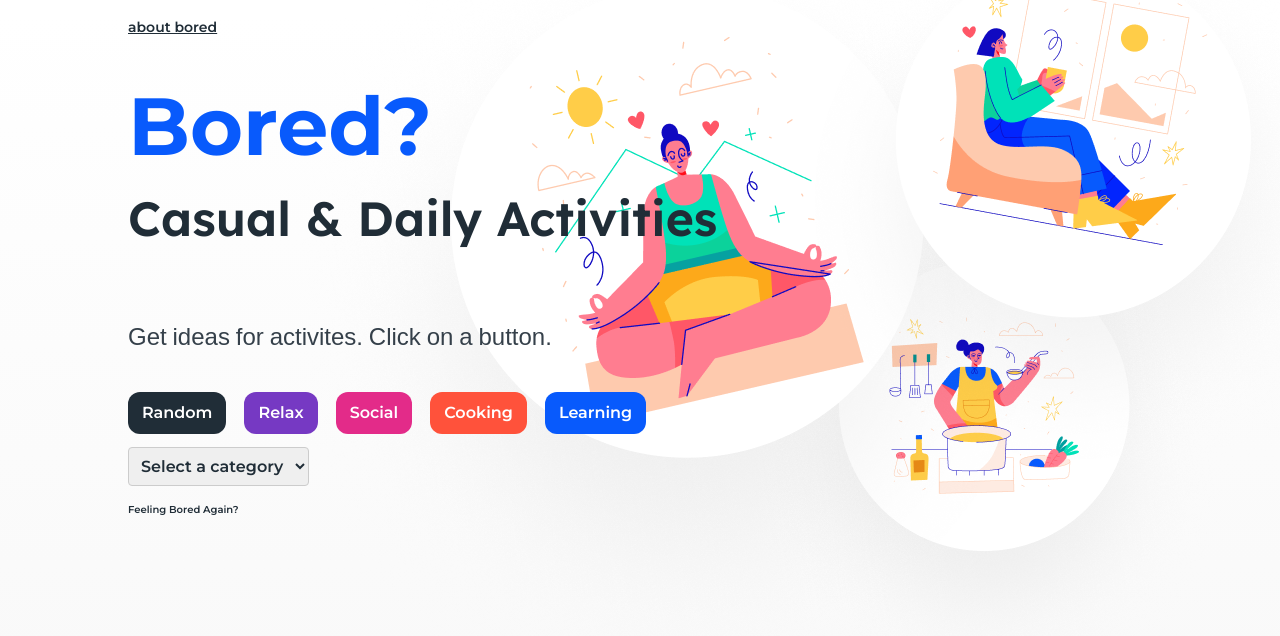
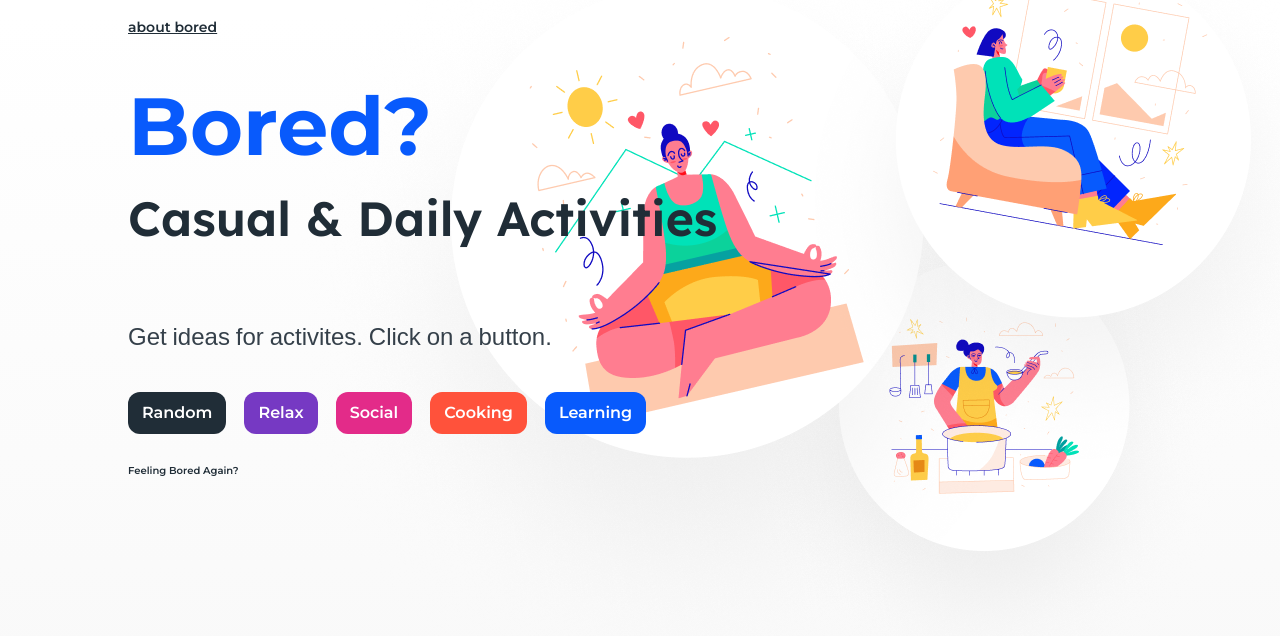
Before and after one commit to masiehdon/Bored, a React (Vite) app: page / in a window 1280 px wide. Shown: the top 636 px of the page. Built offline with nearby package versions, Linux system fonts and the light colour scheme.

Commit message:
create categoriy button instead of dropdown

```diff
--- a/src/App.jsx
+++ b/src/App.jsx
@@ -1,7 +1,7 @@
 import { useState } from 'react';
 import Button from './components/Button';
 import './App.css'
-import DropDown from './components/DropDown';
+import Categories from './components/Categories';
 
 function App() {
   const [activities, setActivities] = useState([])
@@ -17,16 +17,13 @@ function App() {
 
       const response = await fetch(url);
       const data = await response.json();
-      // const activity = data.activity
+
       setActivities(data.activity)
-      console.log(data);
+
     } catch (error) {
       console.error("Error fetching activities:", error);
     }
   }
-  // useEffect(() => {
-  //   fetchActivities();
-  // }, [])
 
 
 
@@ -37,24 +34,15 @@ function App() {
   }
 
   return (
-    <>
+  <>
       <div className="top-nav"><a href="" target="_blank">about bored</a></div>
       <div className="header">
         <h1>Bored?</h1>
         <h2>Casual & Daily Activities</h2>
         <p className="ingress">Get ideas for activites. Click on a button.</p>
-      </div>
-      <button className="activity random">Random</button>
-      <button className="activity relax">Relax</button>
-      <button className="activity social">Social</button>
-      <button className="activity cooking">Cooking</button>
-      <button className="activity learning">Learning</button>
-      <br></br>
-      <br></br>
+     </div>
 
-      <DropDown
-        onSetCategory={setCategory}
-      />
+      <Categories onSetCategory={setCategory}/>
       <h1>{activities}</h1>
       <h2>{category}</h2>
       {/* Passing down fetchActivities function as props to Button component */}
--- /dev/null
+++ b/src/components/Categories.jsx
@@ -0,0 +1,28 @@
+/* eslint-disable react/prop-types */
+import '../styles/DropDown.css';
+
+function Categories({ onSetCategory }) {
+
+  function selectCategory(e) {
+      const selectedCategory = e.target.value
+    onSetCategory(selectedCategory)
+    console.log('selectedCategory: ', e.target.value)
+  }
+
+  return (
+    <div className="dropdown">
+
+      <button value={''} className="activity random" onClick={selectCategory}>Random</button>
+      <button value={'relaxation'} className="activity relax" onClick={selectCategory}>Relax</button>
+      <button value={'social'} className="activity social" onClick={selectCategory}>Social</button>
+      <button value={'cooking'} className="activity cooking" onClick={selectCategory}>Cooking</button>
+      <button value={'education'} className="activity learning" onClick={selectCategory}>Learning</button>
+      <br></br>
+      <br></br>
+
+
+    </div>
+  );
+}
+
+export default Categories;
--- a/src/components/DropDown.jsx
+++ /dev/null
@@ -1,29 +0,0 @@
-/* eslint-disable react/prop-types */
-import '../styles/DropDown.css';
-
-function DropDown({ onSetCategory }) {
-  function selectCategory(e) {
-      const selectedCategory = e.target.value
-    onSetCategory(selectedCategory)
-    console.log('selectedCategory: ', e.target.value)
-  }
-
-  return (
-    <div className="dropdown">
-      <select className="dropdown-select" onChange={selectCategory}>
-        <option value="">Select a category</option>
-        <option value="education">Education</option>
-        <option value="recreational">Recreational</option>
-        <option value="social">Social</option>
-        <option value="diy">DIY</option>
-        <option value="charity">Charity</option>
-        <option value="cooking">Cooking</option>
-        <option value="relaxation">Relaxation</option>
-        <option value="music">Music</option>
-        <option value="busywork">Busywork</option>
-      </select>
-    </div>
-  );
-}
-
-export default DropDown;
```
